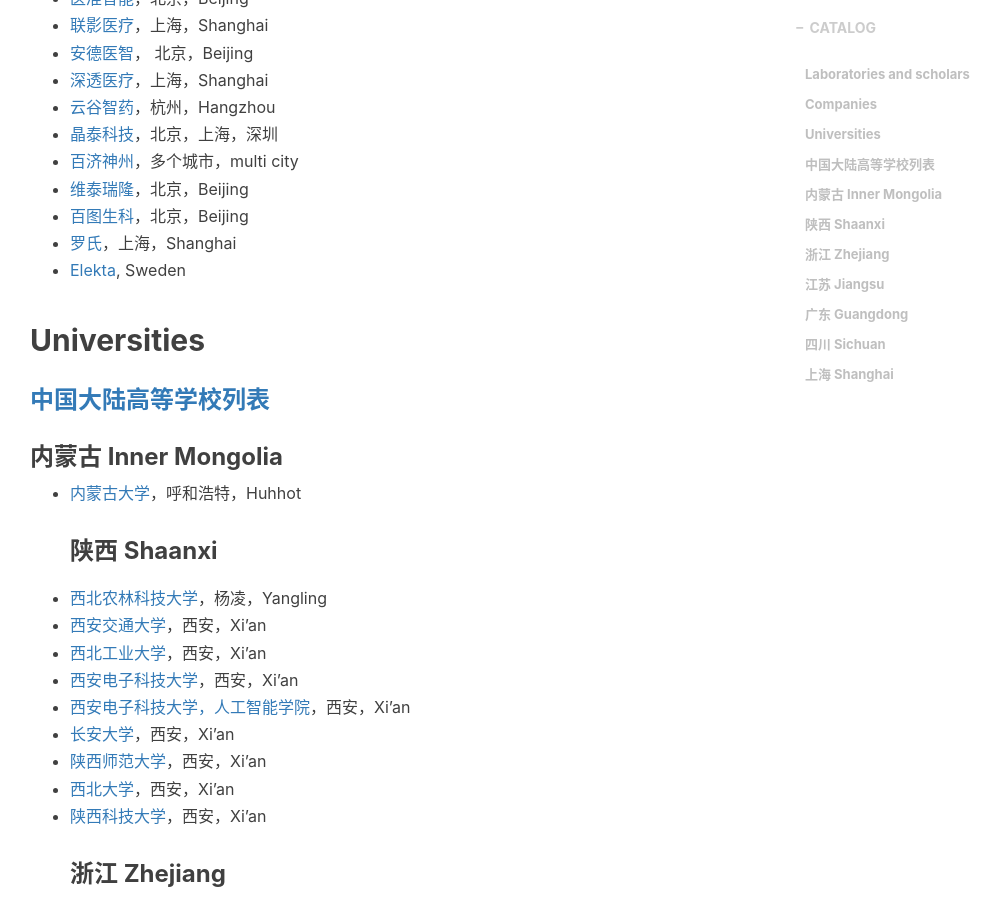
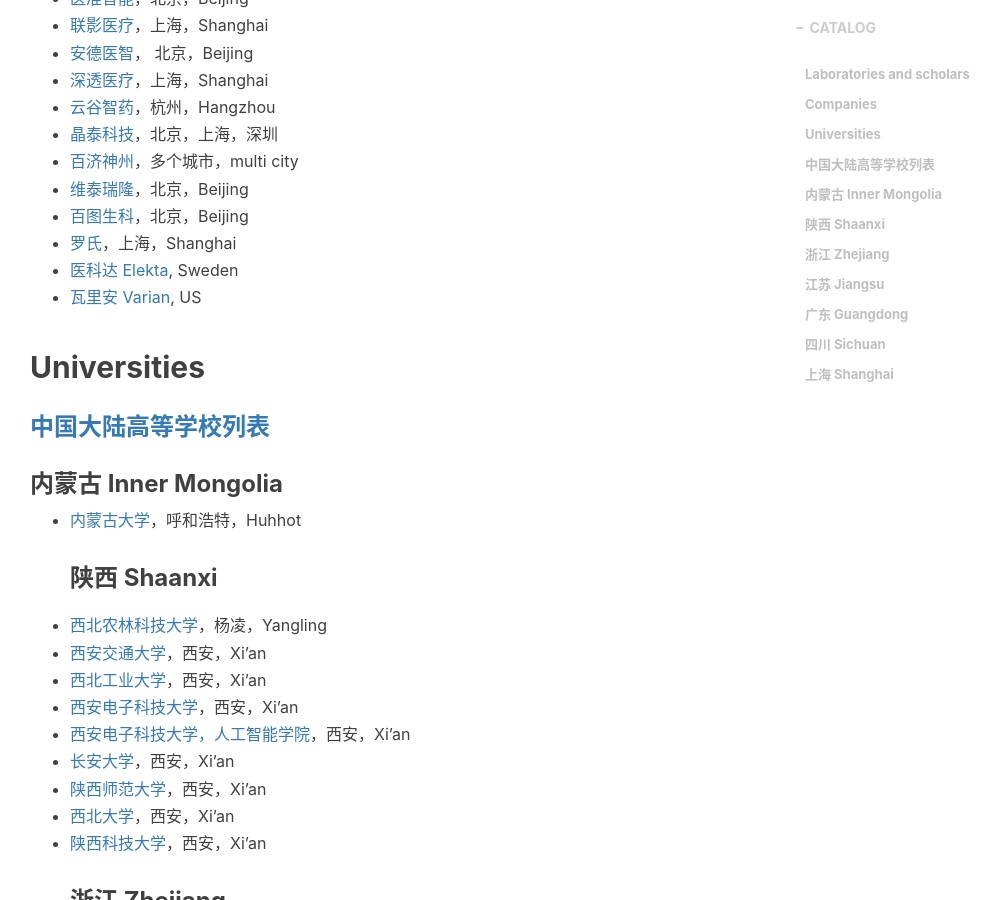
Before and after one commit to jizhang02/jizhang02.github.io, a Jekyll site: the page built from _posts/2020-02-26-csinfo.markdown, in a window 1280 px wide and 900 px high, scrolled down 3441 px. Shown: the whole window, without its empty margins (235-1235 px from the left). Built offline with Jekyll 4.4.1, drawn with Linux system fonts in a browser that asks for light colours; nearby versions of some CDN libraries; library files that are not in the unit come from our copies; a script that is not in the unit is left out; comment, search, counter and statistics services are not loaded.

Commit message:
Update 2020-02-26-csinfo.markdown

```diff
--- a/_posts/2020-02-26-csinfo.markdown
+++ b/_posts/2020-02-26-csinfo.markdown
@@ -108,7 +108,8 @@
 * [维泰瑞隆](https://www.sironax.com.cn/zh-cn/)，北京，Beijing
 * [百图生科](https://www.biomap.com/)，北京，Beijing
 * [罗氏](https://careers.roche.com/cn/zh/)，上海，Shanghai
-* [Elekta](https://www.elekta.com/), Sweden
+* [医科达 Elekta](https://www.elekta.com/), Sweden
+* [瓦里安 Varian](https://www.varian.com/zh-hans), US
 
 ## Universities
 ### [中国大陆高等学校列表](https://zh.wikipedia.org/wiki/%E4%B8%AD%E5%9B%BD%E5%A4%A7%E9%99%86%E9%AB%98%E7%AD%89%E5%AD%A6%E6%A0%A1%E5%88%97%E8%A1%A8)
```
